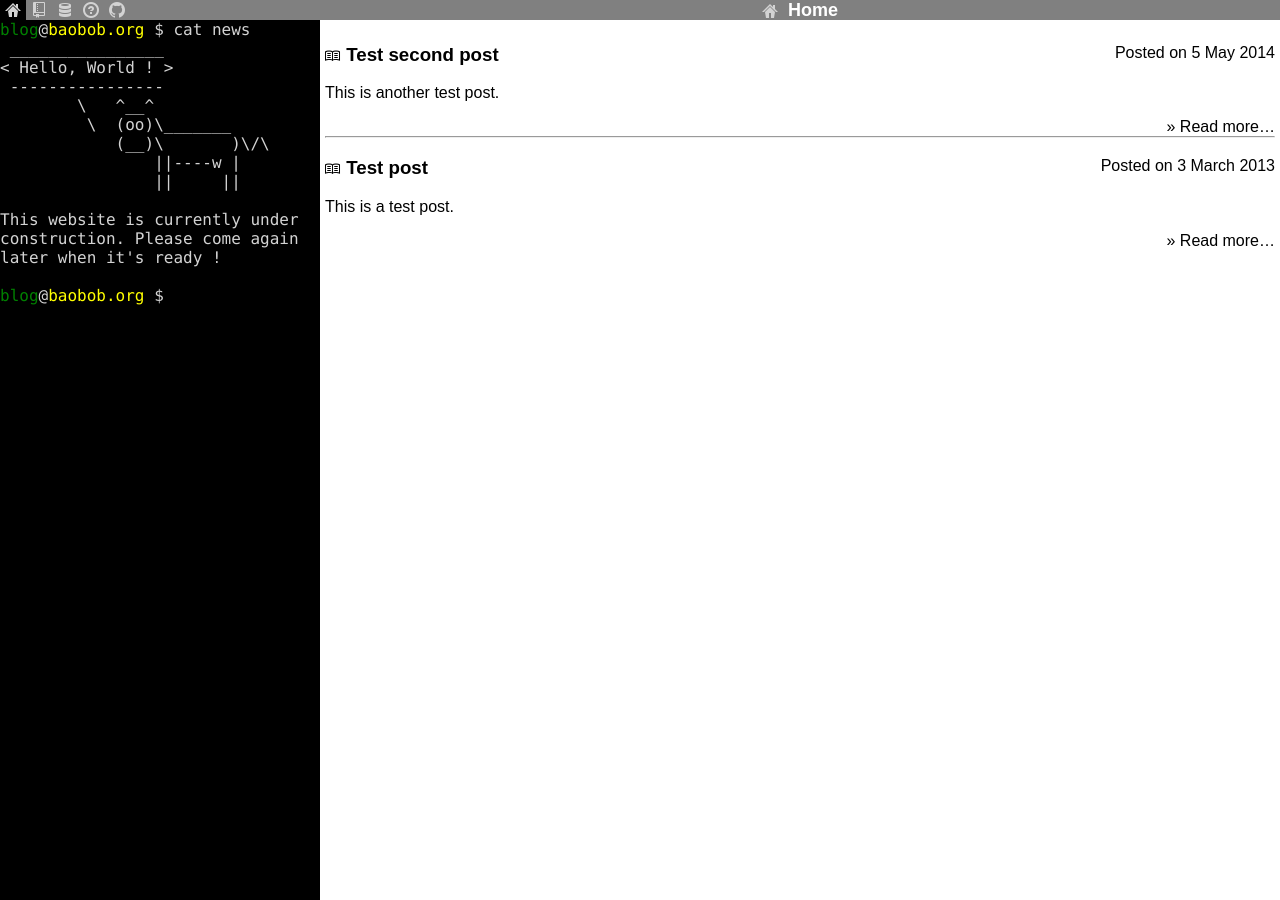
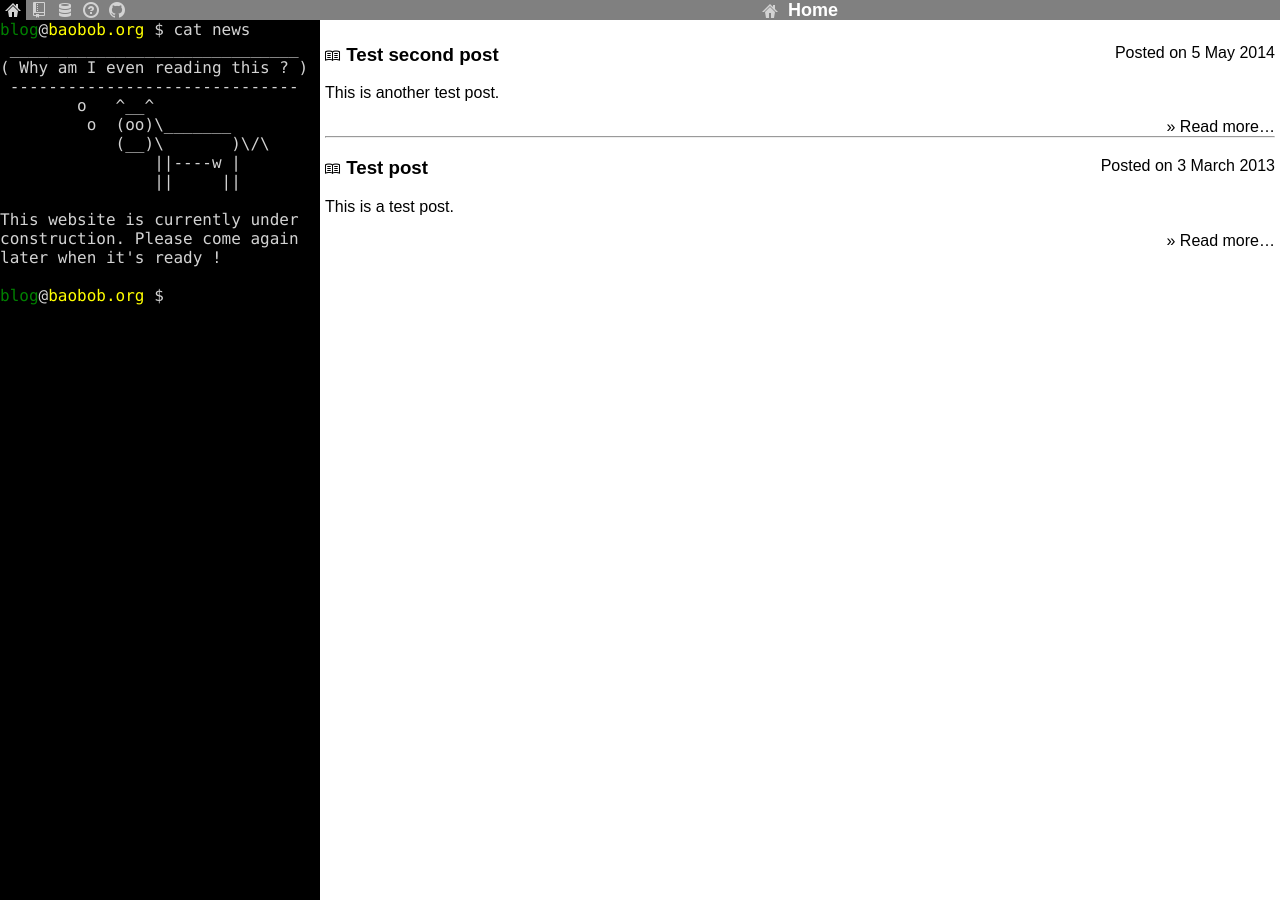
Before and after one commit to guillaumecl/guillaumecl.github.io, a Jekyll site: the page built from index.html, in a window 1280 px wide. Built offline with Jekyll 4.4.1, drawn with Linux system fonts in a browser that asks for light colours.

```diff
--- a/_includes/news
+++ b/_includes/news
@@ -1,9 +1,9 @@
 {% include prompt %} cat news
- ________________
-< Hello, World ! >
- ----------------
-        \   ^__^
-         \  (oo)\_______
+ ______________________________
+( Why am I even reading this ? )
+ ------------------------------
+        o   ^__^
+         o  (oo)\_______
             (__)\       )\/\
                 ||----w |
                 ||     ||
--- a/_layouts/master.html
+++ b/_layouts/master.html
@@ -3,7 +3,7 @@
 	<head>
 		<meta http-equiv="Content-type" content="text/html; charset=utf-8" />
 		<meta name="viewport" content="width=device-width, initial-scale=1.0" />
-		<title>My webpage - {{ page.title }}</title>
+		<title>BaOBoB - {{ page.title }}</title>
 		<link rel="stylesheet" type="text/css" href="/resources/style.css" />
 		<link rel="stylesheet" type="text/css" href="/resources/layout.css" />
 		<link rel="stylesheet" type="text/css" media="only screen and (max-device-width: 630px) and (orientation: portrait)" href="/resources/layout-mobile.css" />
```
